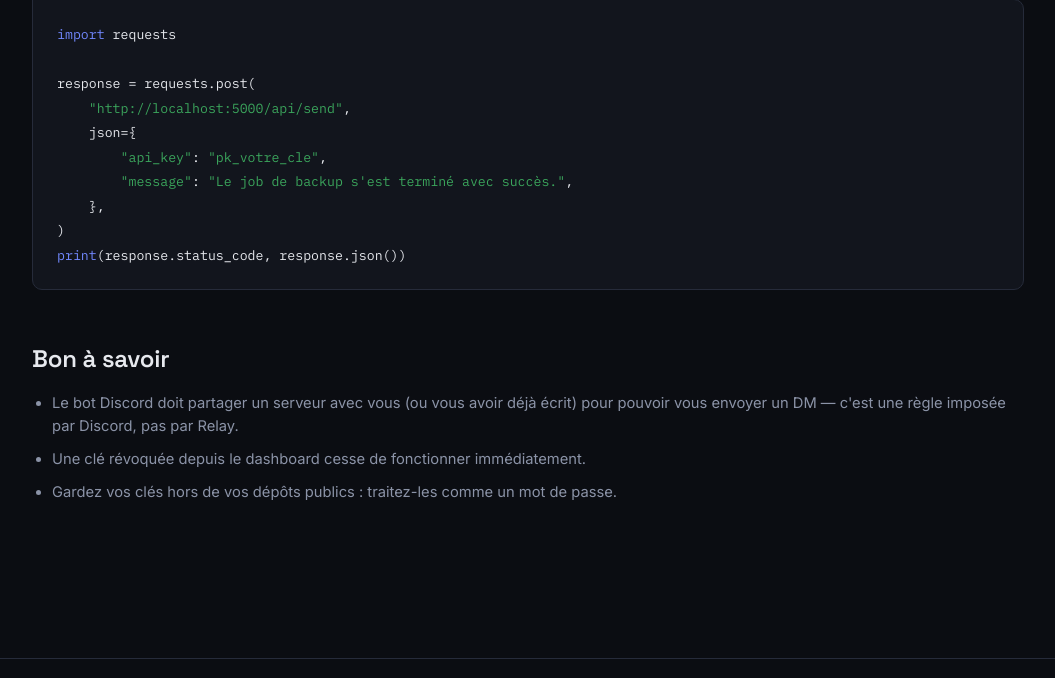
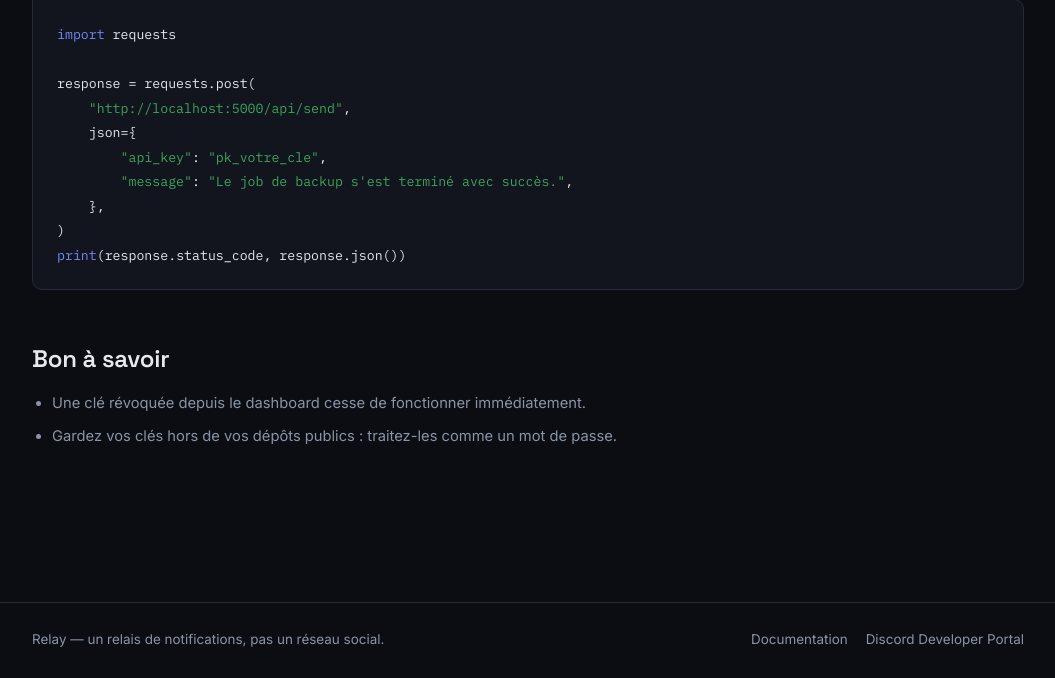
Before and after one commit to pierricksamson/relay, a Flask app: page /docs in a window 1280 px wide. Shown: the part 1008-1686 px from the top of the page, without its empty margins (112-1167 px from the left). After the commit the page ends 1655 px from the top, so only its background shows below. Run offline with Flask 3, Linux system fonts and the light colour scheme; some libraries are stand-ins or nearby versions.

Commit message:
CP (content patch) docs-list

```diff
--- a/templates/docs.html
+++ b/templates/docs.html
@@ -76,7 +76,6 @@ response = requests.post(
 
   <h2>Bon à savoir</h2>
   <ul class="docs-list">
-    <li>Le bot Discord doit partager un serveur avec vous (ou vous avoir déjà écrit) pour pouvoir vous envoyer un DM — c'est une règle imposée par Discord, pas par Relay.</li>
     <li>Une clé révoquée depuis le dashboard cesse de fonctionner immédiatement.</li>
     <li>Gardez vos clés hors de vos dépôts publics : traitez-les comme un mot de passe.</li>
   </ul>
```
